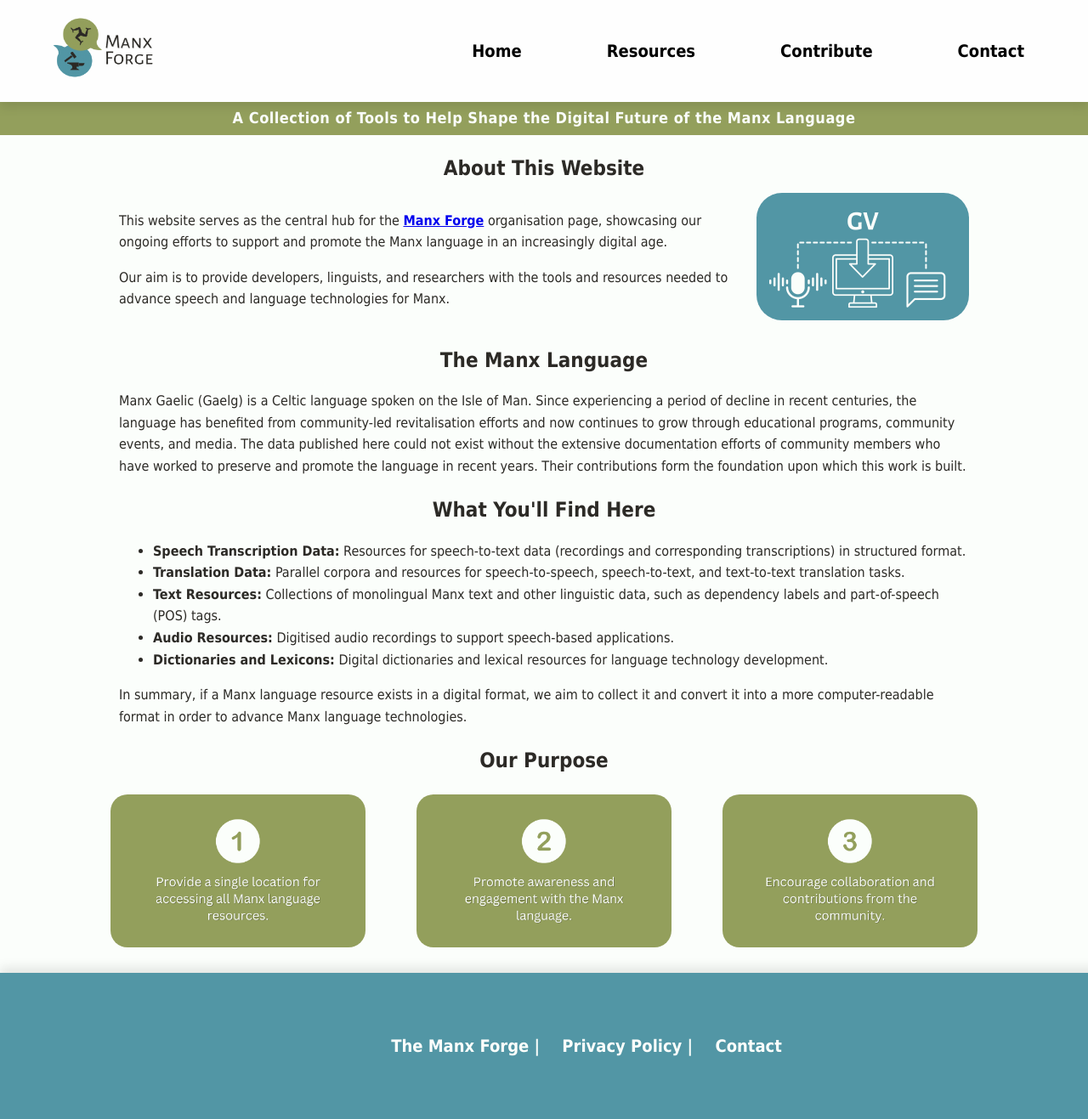
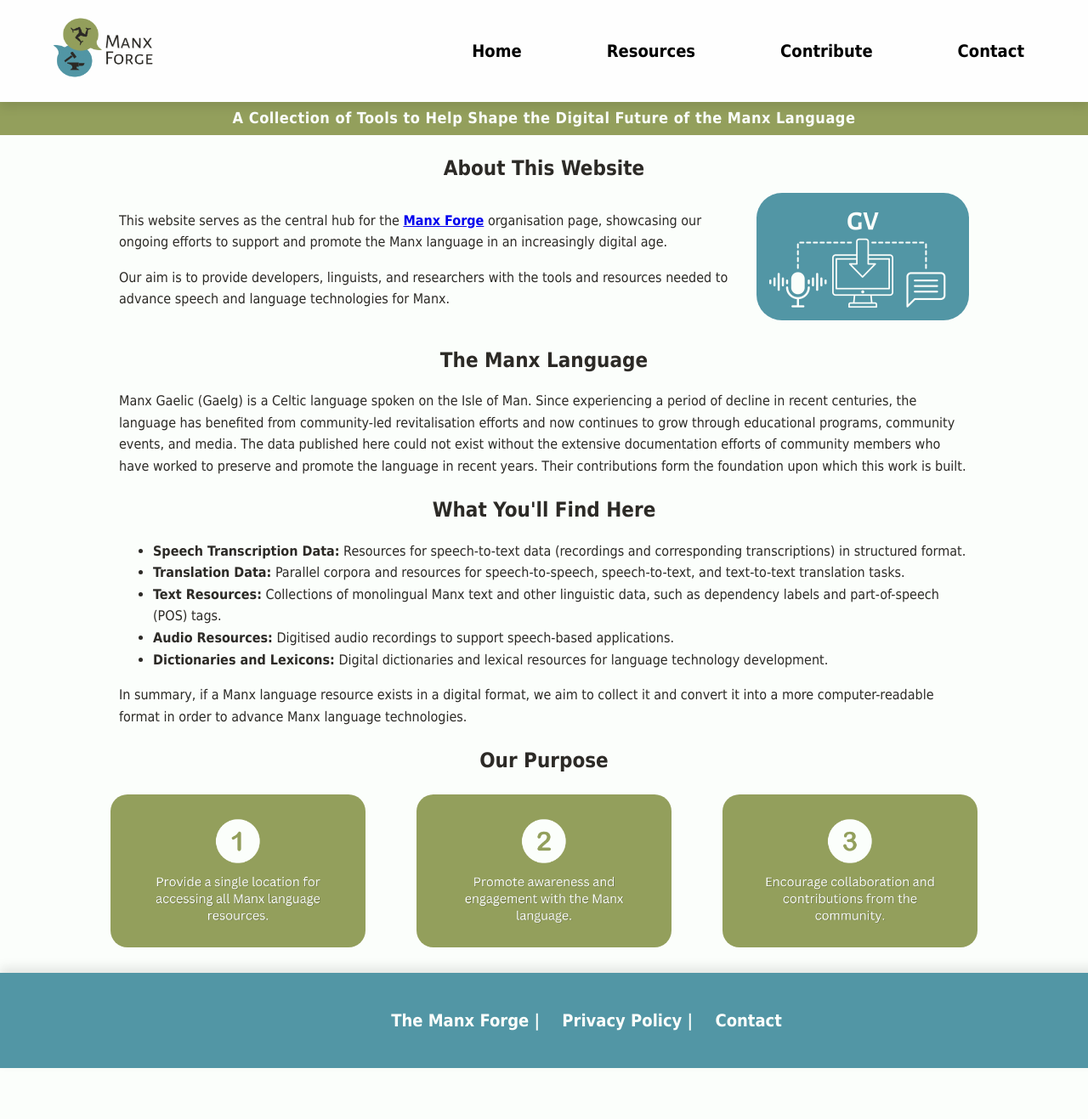
Before and after one commit to Manx-forge/manx-forge.github.io, a Jekyll site: the page built from index.md, in a window 1280 px wide. Shown: the whole page at 85% size. Built offline with Jekyll 4.4.1, drawn with Linux system fonts in a browser that asks for light colours; after the commit the page ends 1257 px from its top, so only the background shows below that.

Commit message:
Fixed footer positioning

```diff
--- a/assets/css/styles.css
+++ b/assets/css/styles.css
@@ -1,18 +1,23 @@
 /* General Layout */
-body {
+html, body {
+    height: 100%;
+    margin: 0;
+    padding: 0;
+    display: flex;
+    flex-direction: column;
     font-family: Tahoma, Verdana, Segoe, sans-serif;
     color: #2c2a26;
     background-color: #fbfefb;
-    margin: 0;
-    padding: 0;
     line-height: 1.6;
 }
 
 /* Container */
 .container {
+    flex: 1;  /* Allows the container to expand and push footer down */
     max-width: 1200px;
     margin: 0 auto;
     padding: 100px;
+    box-sizing: border-box;
 }
 
 main {
@@ -191,12 +196,13 @@
     justify-content: center;
     align-items: center;
     height: 80px;
-    padding: 50px;
+    padding: 20px 50px;
     box-shadow: 0 -6px 12px rgba(0, 0, 0, 0.1);
     border-top: none;
     font-size: 20px;
     font-weight: bold;
     width: 100%;
+    margin-top: auto;  /* Ensures footer stays at bottom */
 }
 
 .footer a {
@@ -355,15 +361,3 @@
         width: 100%;
     }
 }
-
-html, body {
-    height: 100%;
-    margin: 0;
-    padding: 0;
-    display: flex;
-    flex-direction: column;
-}
-
-.container {
-    flex: 1; /* Ensures the content area grows and pushes the footer down */
-}
```
